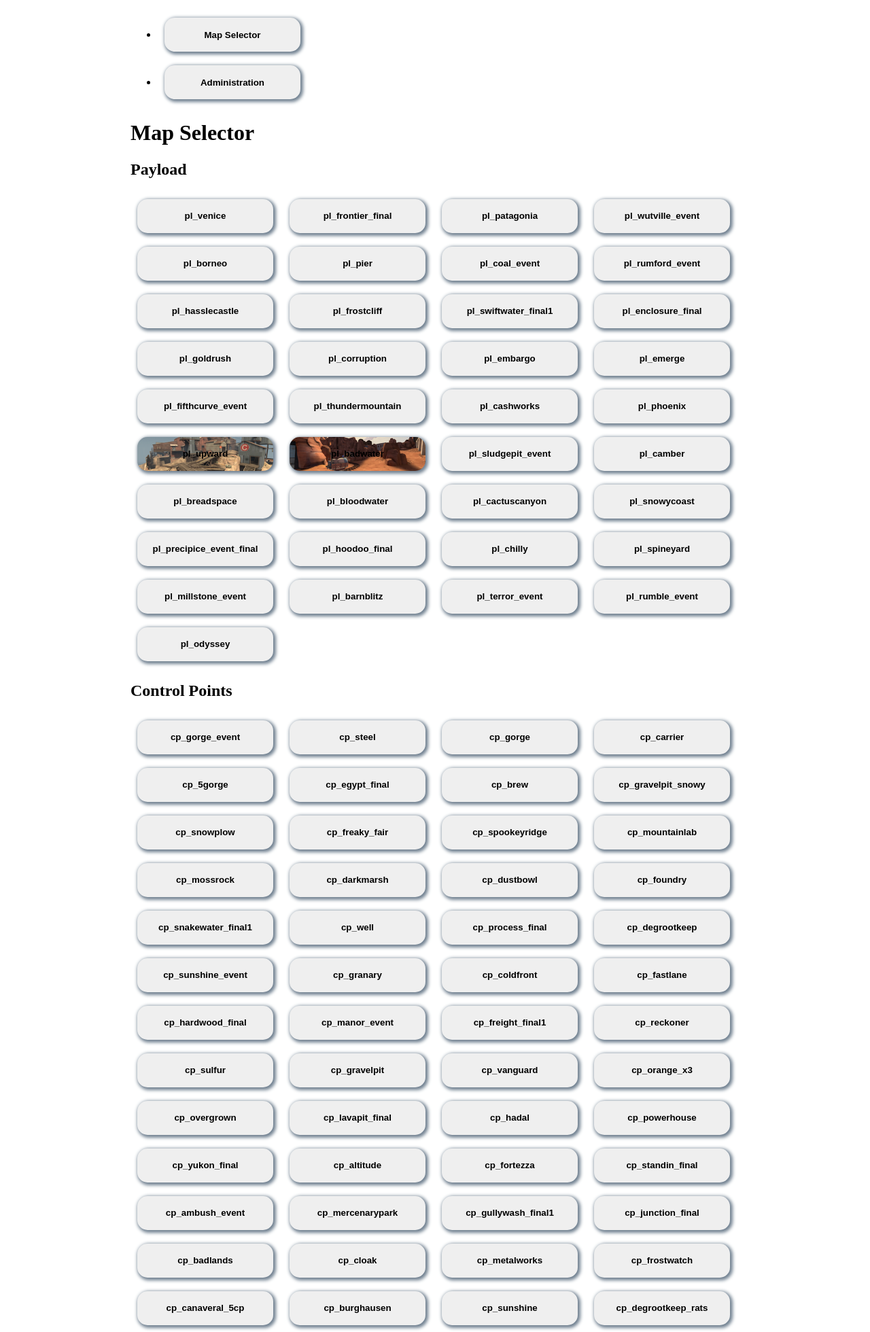
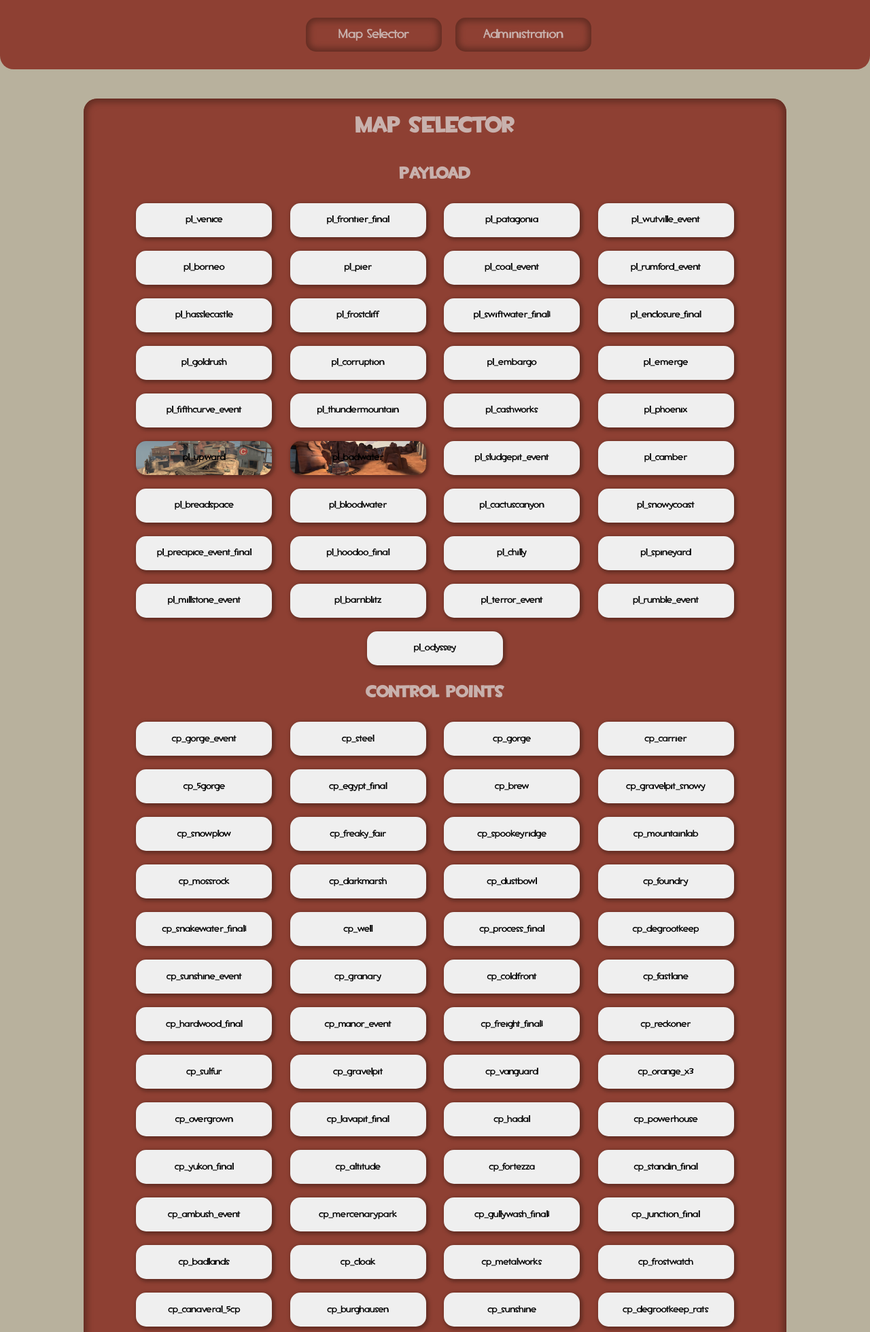
Before and after one commit to SpeWnz/TF2-Web-Remote, a Flask app: page / in a window 1280 px wide. Shown: the top 1960 px of the page at 68% size. Run offline with Flask 3, Linux system fonts and the light colour scheme.

Commit message:
initial styling

```diff
--- a/static/style.css
+++ b/static/style.css
@@ -1,16 +1,97 @@
-body
-{
-    width: 70%;
-    margin: 0 auto;
+:root{
+    --testbg: #B8B19D;
+    --test-title-bg: #554b41;
+    --main-elem-bg: #8E4033;
+    --main-elem-text: #C8B1AD;
+    --button-elem-shad: #632d23;
+}
+
+@font-face {
+    font-family: TF2Big;
+    src: url(./assets/fonts/tf2build.ttf);
+}
+
+@font-face {
+    font-family: TF2Med;
+    src: url(./assets/fonts/TF2secondary.ttf);
+}
+
+body, html{
+    margin: 0;
+    text-align: center;
+    font-family: TF2Big;
+    display: flex;
+    flex-direction: column;
+    align-items: center;
+    align-content: center;
+    justify-content: center;
+    flex-wrap: nowrap;
+    background-color: var(--testbg);
+}
+
+nav{
+    background-color: var(--main-elem-bg);
+    width: 100%;
+    margin: 0;
+    border-radius: 0px 0px 20px 20px;
+}
+
+nav ul {
+    list-style-type: none;
+    display: flex;
+    justify-content: center;
+    align-items: center;
+}
+
+.navbut{
+    font-size: large;
+    margin: 10px;
+    padding: 10px;
+    color: var(--main-elem-text) !important;
+    background-color: unset !important;
+    box-shadow: 0px 0px 10px 5px inset var(--button-elem-shad);
+    transition: 0.25s
+}
+
+.navbut:hover{
+    box-shadow: 0px 0px 10px 5px var(--button-elem-shad);
+    transform: scale(1.025);
+    transition: 0.25s;
+}
+
+#title{
+    color: var(--test-title-bg);
+}
+
+main{
+    padding: 5px;
+    width: 80%;
+    border-radius: 20px/20px;
+    display: flex;
+    flex-wrap: wrap;
+    justify-content: center;
+    color: var(--main-elem-text);
+    background-color: var(--main-elem-bg);
+    box-shadow: 0px 0px 10px 5px inset var(--button-elem-shad);
+}
+
+main h1{
+    width: 100%;
+    text-align: center;
+}
+
+article{
+    text-align: center;
 }
 
 button
 {
+    font-family: TF2Med;
     margin: 10px;
     color: black !important;
     border: none;
     border-radius: 15px/15px;
-    box-shadow: 2px 2px 5px 2px slategrey;
+    box-shadow: 2px 2px 5px 2px var(--button-elem-shad);
     cursor: pointer;
     width: 200px;
     height: 50px;
@@ -19,14 +100,11 @@ button
     background-repeat: no-repeat;
     background-size: cover;
 
-    border-width: 1px;
-    border-color: black;
-
     transition: 0.2s;
 }
 
 button:hover{
     transform: scale(1.1);
-    box-shadow: 2px 2px 10px 4px slategray;
+    box-shadow: 5px 5px 5px 2px var(--button-elem-shad);
     transition: 0.2s;
 }
```
